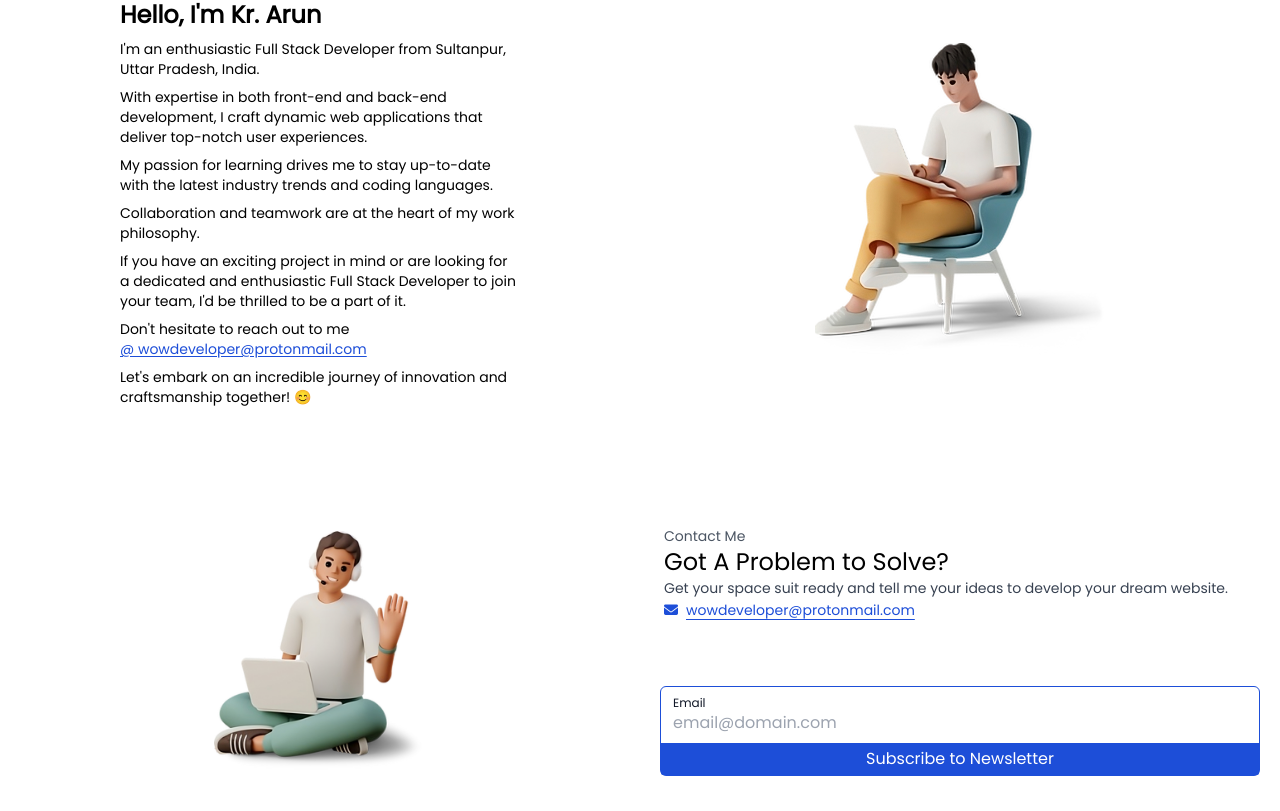
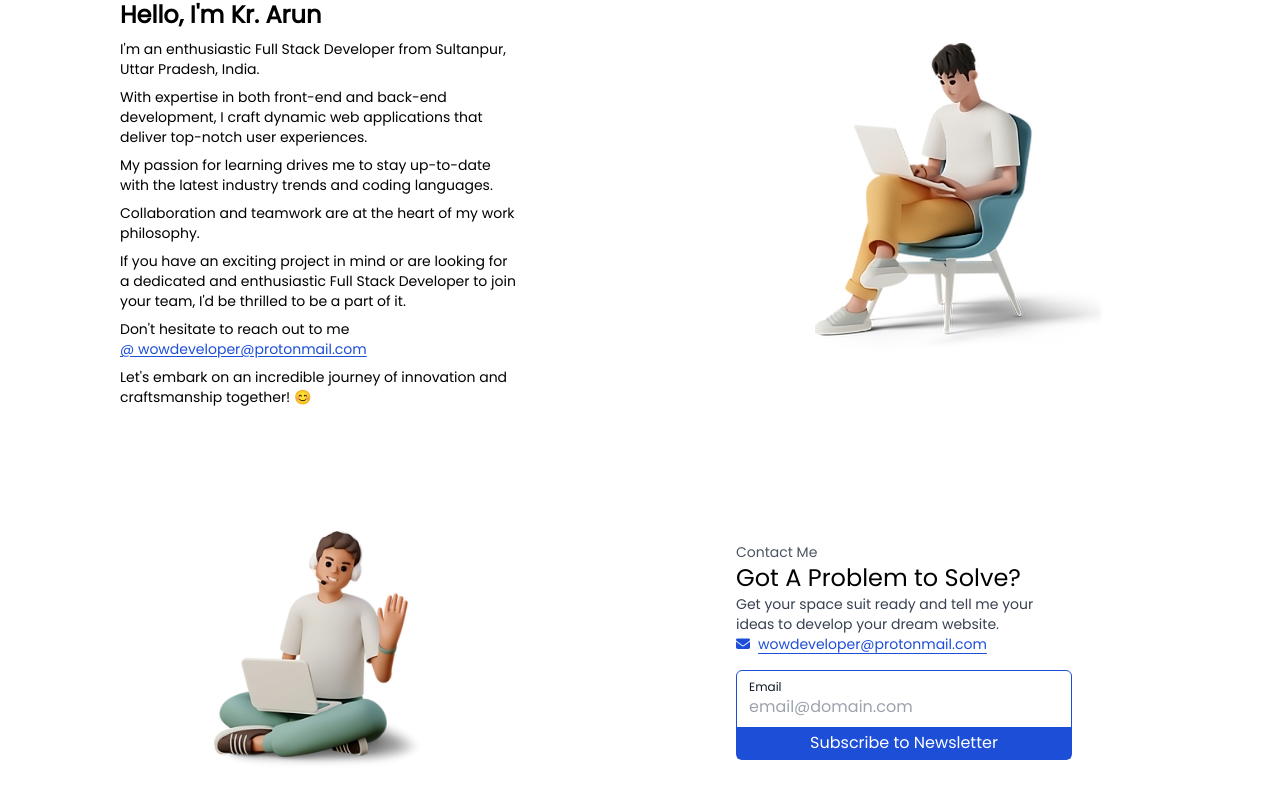
Before and after one commit to ikrarun/ikrarun, a SvelteKit app: page / in a window 1280 px wide. Shown: the part 920-1731 px from the top of the page. Built offline with nearby package versions, Linux system fonts and the light colour scheme.

Commit message:
tweaked layout

```diff
--- a/src/lib/UI/Root/about.svelte
+++ b/src/lib/UI/Root/about.svelte
@@ -8,7 +8,7 @@
 >
 	<div class="grid grid-cols-1 sm:grid-cols-2 w-full h-full">
 		<div
-			class="max-w-md h-fit text-sm text-black space-y-2 self-center transition-all duration-300 justify-self-center px-6 py-8 mt-9 rounded-lg"
+			class="max-w-md h-fit text-sm text-black space-y-2 self-center justify-self-center px-6 py-8 mt-9 rounded-lg"
 		>
 			<h1 class="text-2xl font-semibold">Hello, I'm Kr. Arun</h1>
 			<p>I'm an enthusiastic Full Stack Developer from Sultanpur, Uttar Pradesh, India.</p>
--- a/src/lib/UI/Root/contact.svelte
+++ b/src/lib/UI/Root/contact.svelte
@@ -61,7 +61,7 @@
 
 <!-- Work Section -->
 <section id="contact" class="relative h-fit flex flex-col w-full items-center justify-center">
-	<div class="grid grid-cols-1 sm:grid-cols-2 w-full h-full">
+	<div class="grid grid-cols-1 sm:grid-cols-2 w-full px-6 sm:p-0 h-full">
 		<div class="max-h-min flex">
 			<div
 				class="relative object-fill p-10 overflow-clip sm:w-auto max-h-44 mx-auto sm:max-h-80 h-full rounded-2xl"
@@ -70,23 +70,27 @@
 			</div>
 		</div>
 
-		<div class="flex flex-col-reverse  sm:flex-col w-full justify-center px-5 items-start">
-			<div class="sm:mt-0 mt-6 px-1 pb-4"><h1 class="text-sm text-gray-600">Contact Me</h1>
+		<div class="flex max-w-md sm:pr-28 flex-col-reverse sm:flex-col w-full justify-center mx-auto">
+			<div class="sm:mt-0 flex flex-col items-center sm:items-start justify-center sm:justify-start mt-6 pb-4">
+				<h1 class="text-sm text-gray-600">Contact Me</h1>
 				<h1 class="sm:text-2xl text-base text-black">Got A Problem to Solve?</h1>
-			<h1 class="sm:text-sm text-xs text-gray-700">
+				<h1 class="sm:text-sm text-xs text-center sm:text-left text-gray-700">
 					Get your space suit ready and tell me your ideas to develop your dream website.
 				</h1>
 				<div class="sm:text-sm text-xs inline-flex items-center">
 					<a
 						href="mailto:wowdeveloper@protonmail.com"
 						class="underline sm:text-sm text-xs underline-offset-4 text-blue-700"
-					><i class="fa sm:text-sm text-xs fa-envelope mr-2" aria-hidden="true" />wowdeveloper@protonmail.com</a
+						><i
+							class="fa sm:text-sm text-xs fa-envelope mr-2"
+							aria-hidden="true"
+						/>wowdeveloper@protonmail.com</a
 					>
 				</div>
 			</div>
 			<form
 				autocomplete="off"
-				class="rounded-md sm:mt-12 relative w-full border text-sm sm:text-base border-blue-700"
+				class="rounded-md relative w-full border text-sm sm:text-base border-blue-700"
 			>
 				<div class="flex flex-col-reverse p-2">
 					<input
@@ -102,7 +106,7 @@
 					<label class="ml-1 text-gray-900 text-xs" for="email">Email</label>
 				</div>
 				<div class="flex flex-col">
-					{#if (state === 'idle')}
+					{#if state === 'idle'}
 						<button
 							id="sub_btn"
 							on:click|preventDefault={() => {
@@ -111,7 +115,7 @@
 							class="bg-blue-700 outline-none ring-0 border-none p-1 text-white rounded-b-sm"
 							>Subscribe to Newsletter</button
 						>
-					{:else if (state === 'processing')}
+					{:else if state === 'processing'}
 						<button
 							id="sub_btn"
 							on:click|preventDefault={() => {
@@ -120,7 +124,7 @@
 							class="bg-gray-700 animate-pulse duration-200 outline-none ring-0 border-none p-1 text-white rounded-b-sm"
 							>Wait....</button
 						>
-					{:else if (state === 'done')}
+					{:else if state === 'done'}
 						<button
 							id="sub_btn"
 							on:click|preventDefault={() => {
--- a/src/routes/+page.svelte
+++ b/src/routes/+page.svelte
@@ -1,16 +1,20 @@
-<script>
+<script lang="ts">
 	import About from '$lib/UI/Root/about.svelte';
 	import Contact from '$lib/UI/Root/contact.svelte';
 	import Hero from '$lib/UI/Root/hero.svelte';
-	import Work from '$lib/UI/Root/work.svelte';
 	import Header from '$lib/import/Header.svelte';
+	import { onMount } from 'svelte';
+	onMount(()=>{
+		document.addEventListener("contextmenu",()=>{
+			return;
+		})
+	})
 </script>
 
-<main class="flex flex-col w-full">
+<main class="flex flex-col w-full relative">
 	<Hero />
 	<Header />
 	<About />
-	<!-- <Work /> -->
 	<Contact />
 </main>
 
@@ -20,5 +24,4 @@
 </svelte:head>
 
 <style>
-
 </style>
```
Also changed, not shown: src/routes/+layout.svelte (+1 -18 lines). Lines whose indentation alone changed are shown as unchanged.
